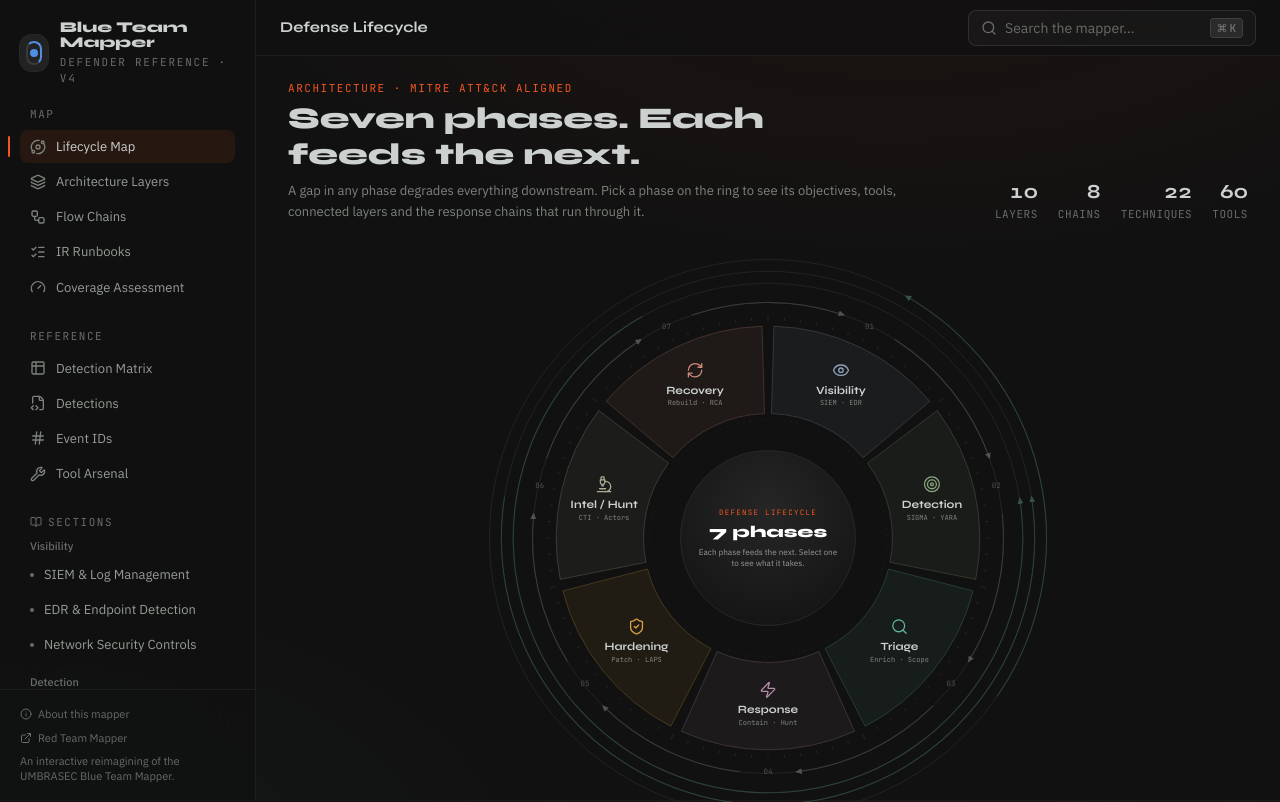
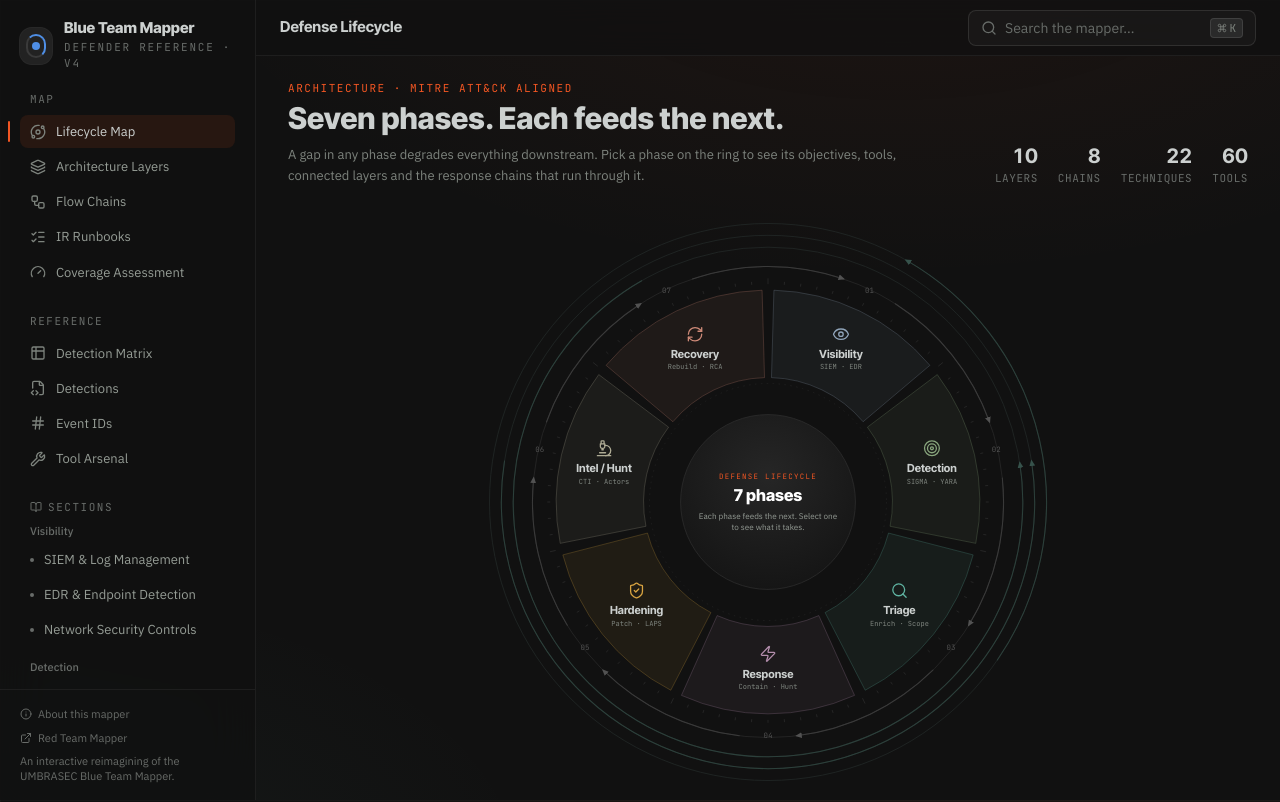
Before and after one commit to umbrasec-labs/BlueTeamMapper, a React (Vite) app: page / in a window 1280 px wide. Shown: the top 802 px of the page. Built offline with nearby package versions, Linux system fonts and the light colour scheme.

Commit message:
Use Inter Tight for headings to match umbrasec.dev (#22)

```diff
--- a/package.json
+++ b/package.json
@@ -15,8 +15,8 @@
   },
   "dependencies": {
     "@fontsource/ibm-plex-sans": "^5.1.0",
+    "@fontsource/inter-tight": "^5.3.0",
     "@fontsource/jetbrains-mono": "^5.1.1",
-    "@fontsource/syne": "^5.1.0",
     "@xyflow/react": "^12.3.6",
     "framer-motion": "^11.15.0",
     "fuse.js": "^7.0.0",
--- a/src/styles/index.css
+++ b/src/styles/index.css
@@ -1,6 +1,6 @@
-@import '@fontsource/syne/600.css';
-@import '@fontsource/syne/700.css';
-@import '@fontsource/syne/800.css';
+@import '@fontsource/inter-tight/600.css';
+@import '@fontsource/inter-tight/700.css';
+@import '@fontsource/inter-tight/800.css';
 @import '@fontsource/ibm-plex-sans/400.css';
 @import '@fontsource/ibm-plex-sans/500.css';
 @import '@fontsource/ibm-plex-sans/600.css';
--- a/tailwind.config.js
+++ b/tailwind.config.js
@@ -34,7 +34,7 @@ export default {
         brand: '#4f8fe6', // logo mark only: Blue Team Mapper blue
       },
       fontFamily: {
-        display: ['Syne', 'ui-sans-serif', 'system-ui', 'sans-serif'],
+        display: ['"Inter Tight"', 'ui-sans-serif', 'system-ui', 'sans-serif'],
         sans: ['"IBM Plex Sans"', 'ui-sans-serif', 'system-ui', 'sans-serif'],
         mono: ['"JetBrains Mono"', 'ui-monospace', 'SFMono-Regular', 'Menlo', 'monospace'],
       },
```
Also changed, not shown: 2 other files (tests, documents, lock files or other folders).
